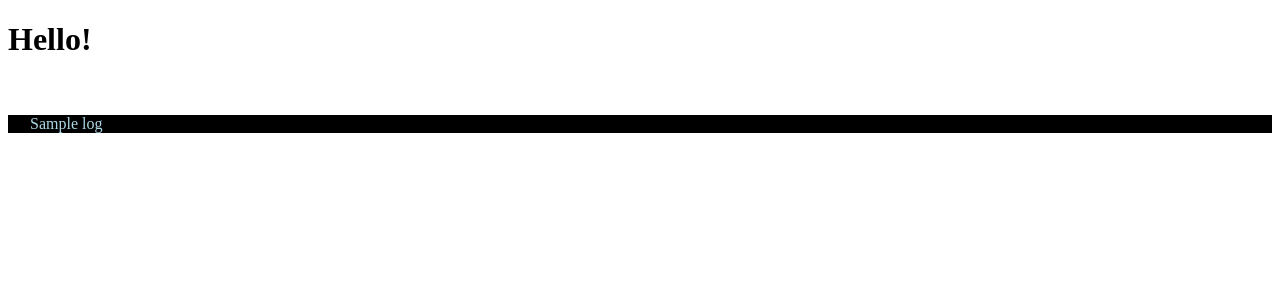
After one commit to Cantina-Org/Nephelees, a Flask app: template templates/admin/show_log.html in a window 1280 px wide. The commit adds this page. Shown: the top 300 px of the page. Run offline with Flask 2, Linux system fonts and the light colour scheme; the template is opened without the code that fills it: most values are stand-ins (such as "Sample title", 1, 10 or a date in 2020); parts of the project's set-up code (start-up, migrations or seed data) failed here and were passed over.

Commit message:
Début du Système de log

```diff
--- a/app.py
+++ b/app.py
@@ -36,6 +36,8 @@ con = mariadb.connect(user="cantina", password="LeMdPDeTest", host="localhost",
 cursor = con.cursor()
 cursor.execute("CREATE TABLE IF NOT EXISTS user(ID INT PRIMARY KEY NOT NULL AUTO_INCREMENT, token TEXT, "
                "user_name TEXT, password TEXT, admin BOOL, online BOOL, last_online TEXT)")
+cursor.execute("CREATE TABLE IF NOT EXISTS log(id INT PRIMARY KEY NOT NULL AUTO_INCREMENT, name TEXT, user_ip text,"
+               "user_token TEXT, argument TEXT, log_level INT)")
 
 # cursor.execute(f"""INSERT INTO user(token, user_name, password, admin) VALUES ('{uuid.uuid3(uuid.uuid1(),
 # str(uuid.uuid1()))}', 'matbe2', '{hash_perso("Asvel2021_._")}', 0)""")
@@ -129,6 +131,8 @@ def login():
 
         try:
             if len(row) >= 1:
+                cursor.execute('''INSERT INTO log(name, user_ip, user_token, log_level) VALUES (?,?,?,?)''', ('login', str(request.remote_addr), str(row[2]), 1))
+                con.commit()
                 resp = make_response(redirect(url_for('hello_world')))
                 resp.set_cookie('userID', row[2])
                 return resp
@@ -240,7 +244,24 @@ def admin_add_user():
         return redirect(url_for('hello_world'))
 
 
+@app.route('/admin/show_log/')
+@app.route('/admin/show_log/<id>')
+def admin_show_log(id=None):
+    admin_and_login = user_login()
+    if admin_and_login[0] and admin_and_login[1]:
+        if id:
+            cursor.execute('''SELECT * FROM log WHERE ID=?''', (id,))
+            log = cursor.fetchone()
+            return render_template('admin/specific_log.html', log=log)
+        else:
+            cursor.execute('''SELECT * FROM log''')
+            all_log = cursor.fetchall()
+            cursor.execute('''SELECT user_name FROM user WHERE token=?''', (request.cookies.get('userID'),))
+            user_name = cursor.fetchall()
+            return render_template('admin/show_log.html', user_name=user_name,
+                                   all_log=all_log)
+
+
 if __name__ == '__main__':
-    app.add_url_rule('/favicon.ico',
-                     redirect_to=url_for('static', filename='static/favicon.ico'))
+    app.add_url_rule('/favicon.ico', redirect_to=url_for('static', filename='static/favicon.ico'))
     app.run()
--- a/templates/admin/home.html
+++ b/templates/admin/home.html
@@ -10,6 +10,7 @@
     <p>Dans votre Cantina Cloud vous avez {{ file_number }} fichier ! <br>
     La taille du dossier principale est de {{ main_folder_size }} !</p>
 
-    <a href="{{ url_for('admin_user_manager') }}">User Manager</a>
+    <a href="{{ url_for('admin_user_manager') }}">User Manager</a><br>
+    <a href="{{ url_for('admin_show_log') }}">Show Log</a>
 </body>
 </html>
--- /dev/null
+++ b/templates/admin/show_log.html
@@ -0,0 +1,15 @@
+<!DOCTYPE html>
+<html lang="fr">
+<head>
+    <meta charset="UTF-8">
+    <link rel="shortcut icon" href="{{ url_for('static', filename='favicon.ico') }}">
+    <title>Cantina - Admin Show Log</title>
+</head>
+<body>
+    <h1>Hello!</h1>
+    <hr style="height:25px; visibility:hidden;" />
+    {% for i in all_log %}
+        <li style="{% if i[0] % 2 == 0 %}background-color: lightblue;{% else %}background-color: black;{% endif %}"><a href="{{ url_for('admin_show_log')+i[0]|string }}" style="text-decoration: None; {% if i[0] % 2 == 0 %}color: black;{% else %}color: lightblue;{% endif %}">{{ i[1] }}</a></li>
+    {% endfor %}
+</body>
+</html>
```
Also changed, not shown: templates/admin/specific_log.html (added, +16 -0 lines).
